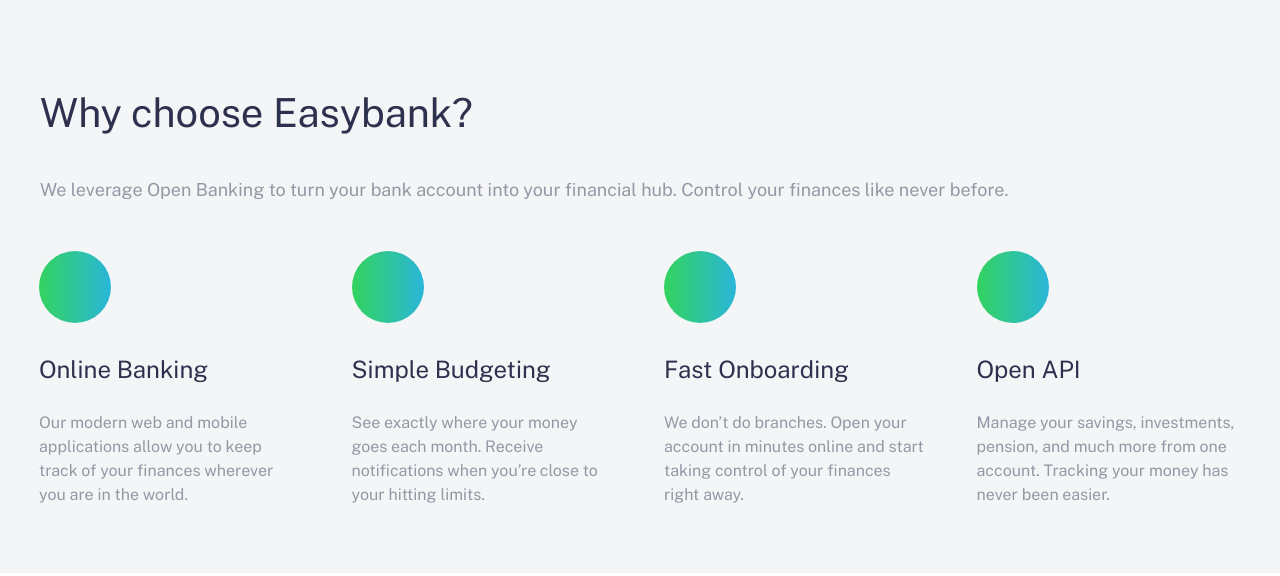
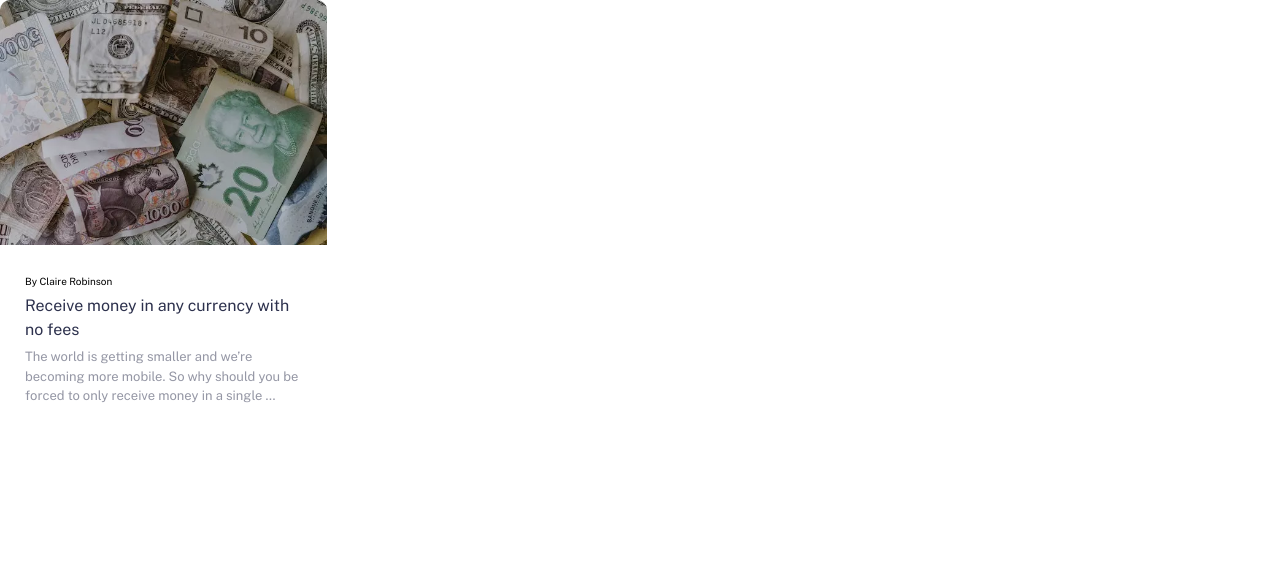
Before and after one commit to Psoccrates/easybank-landing-page, a plain HTML site: page html/index.html in a window 1280 px wide. Drawn offline with nearby package versions, Linux system fonts and the light colour scheme.

Commit message:
Created the article cards

```diff
--- a/css/styles.css
+++ b/css/styles.css
@@ -24,12 +24,14 @@
 
 h1,
 h2,
-h3 {
+h3,
+h4 {
   color: var(--color-headings);
 }
 
 h2,
-h3 {
+h3,
+h4 {
   font-weight: 400;
 }
 
@@ -41,6 +43,15 @@
   font-size: 2rem;
 }
 
+h4 {
+  font-size: 1.6rem;
+  margin: 0.5rem 0;
+}
+
+address {
+  font-size: 1rem;
+  font-style: normal;
+}
 .paragraph__header,
 .paragraph__feature {
   color: var(--color-body);
@@ -48,6 +59,11 @@
   font-weight: 400;
 }
 
+.paragraph__article {
+  color: var(--color-body);
+  font-size: 1.3rem;
+  margin: 0.5rem 0;
+}
 @media screen and (min-width: 768px) {
   h2 {
     font-size: 4rem;
@@ -103,6 +119,16 @@
   fill: #fff;
 }
 
+/* Images */
+.images__article {
+  max-width: 32.7rem;
+  width: 100%;
+  height: auto;
+  border-top-left-radius: 10px;
+  border-top-right-radius: 10px;
+  object-fit: cover;
+}
+
 /* Cards */
 .card__feature {
   padding-bottom: 5rem;
@@ -116,6 +142,19 @@
   }
 }
 
+.card__article {
+  width: 32.7rem;
+}
+
+.card__article--skin {
+  background: #fff;
+  border-radius: 10px;
+}
+
+.card__article__body {
+  padding: 2.5rem;
+  width: auto;
+}
 /* Headers */
 .feature__header {
   padding-top: 5rem;
@@ -133,7 +172,6 @@
 }
 
 /* Grids */
-
 .grid {
   display: grid;
 }
--- a/html/index.html
+++ b/html/index.html
@@ -15,64 +15,24 @@
     <link rel="stylesheet" href="/css/styles.css" />
   </head>
   <body>
-    <section class="feature">
-      <header class="feature__header">
-        <h2>Why choose Easybank?</h2>
-        <p class="paragraph__header">
-          We leverage Open Banking to turn your bank account into your financial
-          hub. Control your finances like never before.
+    <article class="card__article card__article--skin">
+      <picture>
+        <source type="image/webp" srcset="/images/image-currency.webp" />
+        <source type="image/jpg" srcset="/images/image-currency.jpg" />
+        <img
+          class="images__article"
+          src="/images/image-currency.jpg"
+          alt="A pile of currency from various countries."
+        />
+      </picture>
+      <div class="card__article__body">
+        <address rel="author">By Claire Robinson</address>
+        <h4>Receive money in any currency with no fees</h4>
+        <p class="paragraph__article">
+          The world is getting smaller and we’re becoming more mobile. So why
+          should you be forced to only receive money in a single …
         </p>
-      </header>
-      <div class="grid grid--1x2 grid--1x3">
-        <div class="card__feature">
-          <span class="icon-container">
-            <svg class="icon icon--primary">
-              <use href="/images/icon-online.svg"></use>
-            </svg>
-          </span>
-          <h3>Online Banking</h3>
-          <p class="paragraph__feature">
-            Our modern web and mobile applications allow you to keep track of
-            your finances wherever you are in the world.
-          </p>
-        </div>
-        <div class="card__feature">
-          <span class="icon-container">
-            <svg class="icon icon--primary">
-              <use href="/images/icon-online.svg"></use>
-            </svg>
-          </span>
-          <h3>Simple Budgeting</h3>
-          <p class="paragraph__feature">
-            See exactly where your money goes each month. Receive notifications
-            when you’re close to your hitting limits.
-          </p>
-        </div>
-        <div class="card__feature">
-          <span class="icon-container">
-            <svg class="icon icon--primary">
-              <use href="/images/icon-online.svg"></use>
-            </svg>
-          </span>
-          <h3>Fast Onboarding</h3>
-          <p class="paragraph__feature">
-            We don’t do branches. Open your account in minutes online and start
-            taking control of your finances right away.
-          </p>
-        </div>
-        <div class="card__feature">
-          <span class="icon-container">
-            <svg class="icon icon--primary">
-              <use href="/images/icon-online.svg"></use>
-            </svg>
-          </span>
-          <h3>Open API</h3>
-          <p class="paragraph__feature">
-            Manage your savings, investments, pension, and much more from one
-            account. Tracking your money has never been easier.
-          </p>
-        </div>
       </div>
-    </section>
+    </article>
   </body>
 </html>
```
Also changed, not shown: components/card-article.html (added, +19 -0 lines), images/image-confetti.webp (added), images/image-currency.webp (added), images/image-plane.webp (added), images/image-restaurant.webp (added).
